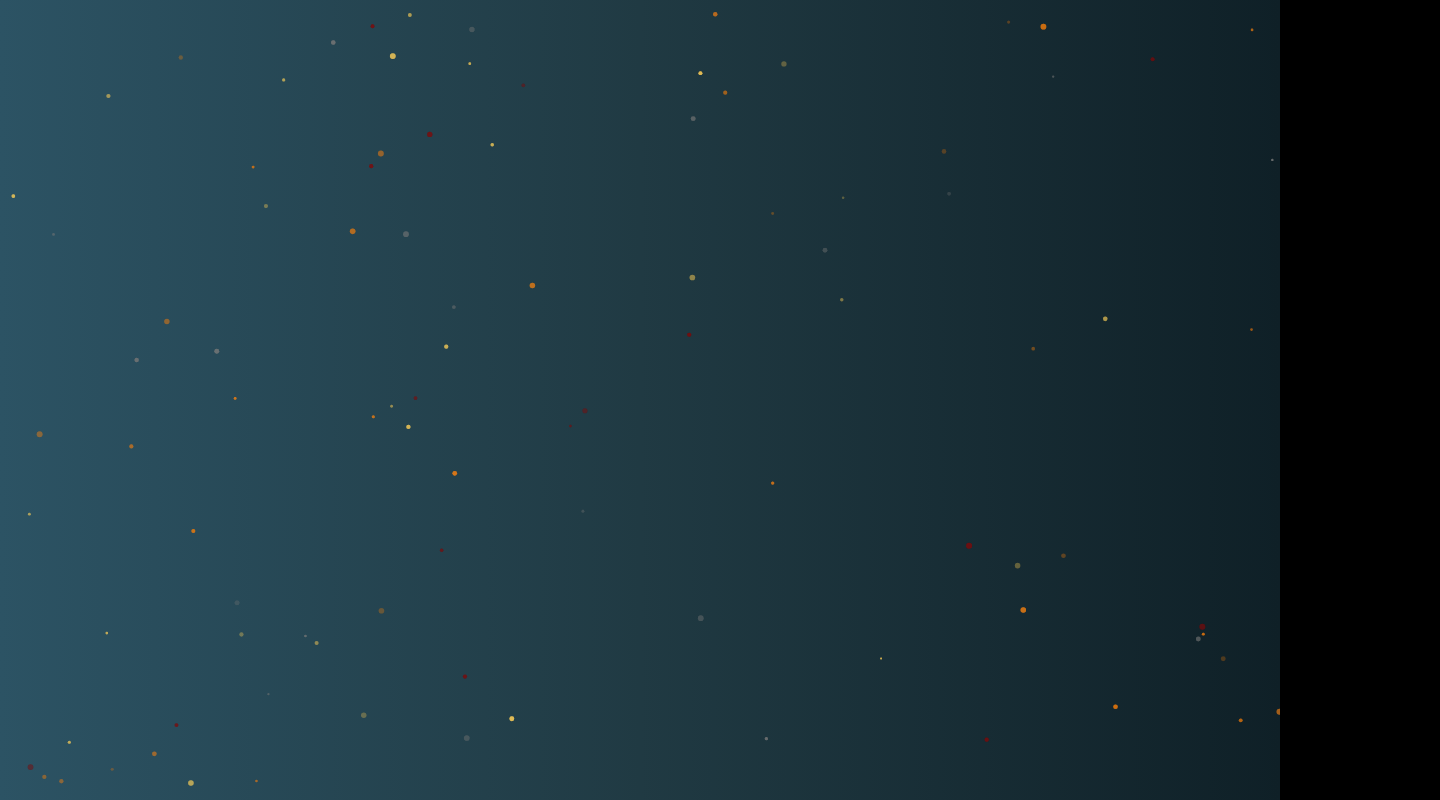
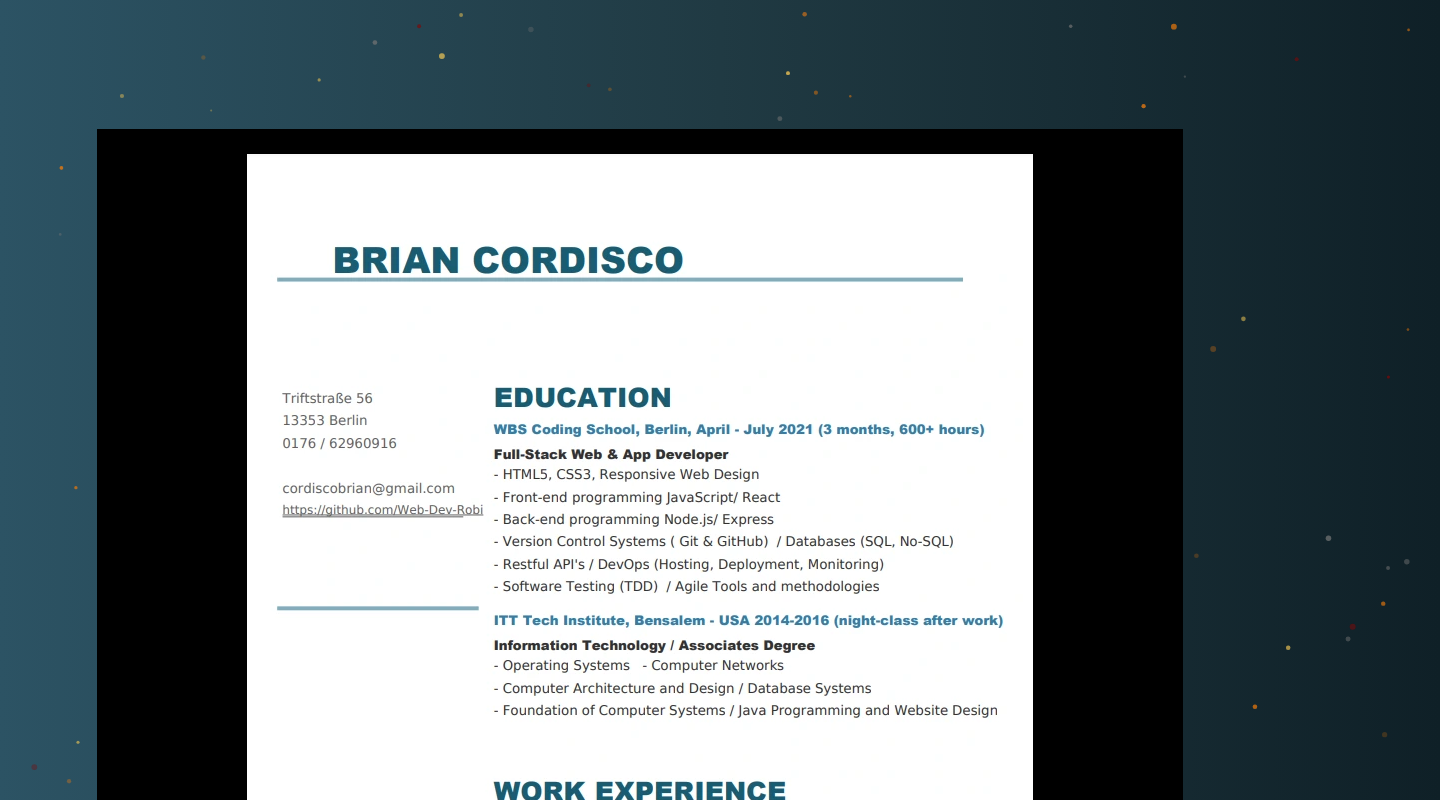
Before and after one commit to Web-Dev-Robi/neon-lights, a React (Create React App) app: page /cv in a window 1280 px wide. Shown: the top 800 px of the page, 1440 px wide, since content can reach past the window. Built offline with nearby package versions, Linux system fonts and the light colour scheme; a web font is replaced by a local one.

Commit message:
finally closer to particles background

```diff
--- a/src/App.css
+++ b/src/App.css
@@ -7,6 +7,7 @@
 	box-sizing: border-box;
 	background-color: black;
 	overflow-x: hidden;
+	z-index: 1;
 }
 
 .App {
@@ -14,16 +15,32 @@
 	flex-direction: column;
 	max-width: 1440px;
 	margin: auto;
-  background: -webkit-linear-gradient(to right, #2c5364, #203a43, #0f2027);
-  background: linear-gradient(to right, #2c5364, #203a43, #0f2027);
-  z-index: 0;
+	z-index: 1;
 }
 
-
 .container {
+	/* background: -webkit-linear-gradient(to right, #2c5364, #203a43, #0f2027);
+  background: linear-gradient(to right, #2c5364, #203a43, #0f2027); */
 	display: flex;
 	justify-content: center;
 	align-items: center;
 	padding: clamp(1.5rem, 9%, 4rem);
-  min-height: 100vh;
+	height: 100vh;
+	z-index: 1;
 }
+
+#tsparticles {
+	position: absolute;
+  /* display: grid; */
+  /* top: 0; */
+  left: 0;
+  /* bottom: 0; */
+  right: 0;
+  /* justify-content: center; */
+  /* align-self: center; */
+	height: 100lvh;
+	width: 1440px;
+	z-index: 0;
+	margin-left: auto;
+	margin-right: auto;
+}
--- a/src/App.js
+++ b/src/App.js
@@ -1,43 +1,46 @@
-import { BrowserRouter as Router, Route, Routes } from 'react-router-dom';
+import { BrowserRouter, Route, Routes} from 'react-router-dom';
+import React from 'react';
 import './App.css';
 import ResponsiveNav from './components/pages/ResponsiveNav';
 import Footer from './components/pages/Footer';
 import AboutMe from './components/pages/AboutMe';
-import HomeCard from './components/pages/HomeCard';
+import Landing from './components/pages/Landing';
 import ProjectsSlider from './components/pages/ProjectsSlider';
 import Inspiration from './components/pages/Inspiration';
 import Hobbies from './components/pages/Hobbies';
 import PhotoAlbum from './components/pages/PhotoAlbum';
 import Contact from './components/pages/Contact';
 import Cv from './components/pages/Cv';
-import ParticlesComponent from './components/Particles';
+import MyParicles from './components/MyParticles'
+
+
 
 
 
 function App() {
 
+
   return (
-    <Router>
-      <div>
-        <ParticlesComponent />
-        <div className="App" id="tsparticles">
+    <BrowserRouter>
+      {/* <MyParicles /> */}
+      <div className="App">
         <ResponsiveNav />
         <div className="container">
           <Routes>
-            <Route path='/' element={<HomeCard />} />
-            <Route path='/aboutme' element={<AboutMe />} />
-            <Route path='/projectsslider' element={<ProjectsSlider />} />
-            <Route path='/hobbies' element={<Hobbies />} />
-            <Route path='/inspiration' element={<Inspiration />} />
-            <Route path='/photoalbum' element={<PhotoAlbum />} />
-            <Route path='/contact' element={<Contact />} />
-            <Route path='/cv' element={<Cv />} />
+            <Route exact path='/' element={<Landing/>} />
+            <Route exact path='/aboutme' element={<AboutMe />} />
+            <Route exact path='/projectsslider' element={<ProjectsSlider />} />
+            <Route exact path='/hobbies' element={<Hobbies />} />
+            <Route exact path='/inspiration' element={<Inspiration />} />
+            <Route exact path='/photoalbum' element={<PhotoAlbum />} />
+            <Route exact path='/contact' element={<Contact />} />
+            <Route exact path='/cv' element={<Cv />} />
           </Routes>
         </div>
         <Footer />
-        </div>
+        <MyParicles />
       </div>
-    </Router>
+  </BrowserRouter>
   );
 }
 
--- a/src/components/Particles.js
+++ b/src/components/MyParticles.js
@@ -3,14 +3,20 @@
 import { loadSlim } from "tsparticles-slim";
 import { useCallback, useMemo } from "react";
 
+export default function MyParticles() {
 
-const ParticlesComponent = () => {
+    const headerHeight = 90; // example header height in pixels
+    const footerHeight = 120; // example footer height in pixels
+    const height = `calc(100vh - ${headerHeight + footerHeight}px)`;
 
     const options = useMemo(() => {
         return {
             fpsLimit: 40,
             fullScreen: {
-                zIndex: 0
+                enable: false,
+                zIndex: -1,
+                height: "100vh",
+                width: "1440px",
             },
             particles: {
                 number: {
@@ -58,12 +64,32 @@
         };
     }, []);
 
-
     const particlesInit = useCallback((engine) => {
         loadSlim(engine);
         loadFull(engine);
     }, []);
-    return <Particles init={particlesInit} options={options} />;
-};
 
-export default ParticlesComponent;
+
+
+    return (
+
+
+
+        <Particles
+            id="tsparticles"
+            style={{
+                position: 'absolute',
+                top: 0,
+                left: 0,
+                zIndex: -1,
+                width: '1440px',
+                height: { height },
+            }}
+                init={particlesInit}
+                options={options}
+            />
+
+
+
+    );
+}
--- a/src/components/pages/HomeCard.jsx
+++ b/src/components/pages/Landing.jsx
@@ -1,7 +1,6 @@
 import React from "react";
 import { Link } from "react-router-dom";
-import styles from '../styles/HomeCard.module.css'
-import ParticlesComponent from "../Particles";
+import styles from '../styles/Landing.module.css'
 
 function HomeCard() {
   return (
--- a/src/components/pages/PhotoAlbum.jsx
+++ b/src/components/pages/PhotoAlbum.jsx
@@ -4,6 +4,8 @@
 import styles from "../styles/PhotoAlbum.module.css";
 
 export default function PhotoAlbum() {
+
+
 	return (
 		<Swiper>
 			<div className={styles.container}>
--- a/src/components/styles/AboutMe.module.css
+++ b/src/components/styles/AboutMe.module.css
@@ -7,7 +7,7 @@
   border: solid 3px green;
   width: 900px;
   height: 500px;
-  z-index: 1;
+  /* z-index: 1; */
 }
 
 .about_me_container {
--- a/src/components/styles/Contact.module.css
+++ b/src/components/styles/Contact.module.css
@@ -12,7 +12,7 @@
 	padding: 30px;
 	background-color: black;
 	border-radius: 15px;
-	z-index: 1;
+	/* z-index: 1; */
 }
 
 .paragraph {
--- a/src/components/styles/Footer.module.css
+++ b/src/components/styles/Footer.module.css
@@ -1,6 +1,6 @@
 .footer {
   text-decoration: none;
-  z-index: 1;
+  /* z-index: 1; */
 }
 
 .footer a {
--- a/src/components/styles/HomeCard.module.css
+++ b/src/components/styles/Landing.module.css
@@ -12,7 +12,8 @@
 	border: 1px solid rgba(0, 0, 0, 0.15);
 	padding: clamp(0.55rem, 3%, 1.5rem);
 	border-radius: 15px;
-  z-index: 1;
+  width: fit-content;
+  /* z-index: 1; */
 }
 
 
--- a/src/components/styles/ProjectsSlider.module.css
+++ b/src/components/styles/ProjectsSlider.module.css
@@ -6,7 +6,7 @@
 	border: 1px solid rgba(0, 0, 0, 0.15);
 	padding: clamp(0.55rem, 3%, 1.5rem);
 	border-radius: 15px;
-	z-index: 1;
+	/* z-index: 1; */
 }
 
 .header {
--- a/src/components/styles/WideNav.module.css
+++ b/src/components/styles/WideNav.module.css
@@ -5,7 +5,7 @@
 }
 
 .wide_nav {
-	z-index: 2;
+	/* z-index: 2; */
 }
 
 .container {
@@ -109,9 +109,9 @@
 	color: hsl(323 21% 16%);
 	text-shadow: none;
 }
-/*
+
 @media screen and (max-width: 1020px) {
 	.container {
 		visibility: hidden;
 	}
-} */
+}
```
Also changed, not shown: src/components/styles/NavBar.module.css (line endings or trailing spaces), 1 other file (tests, documents, lock files or other folders). Lines whose indentation alone changed are shown as unchanged.
